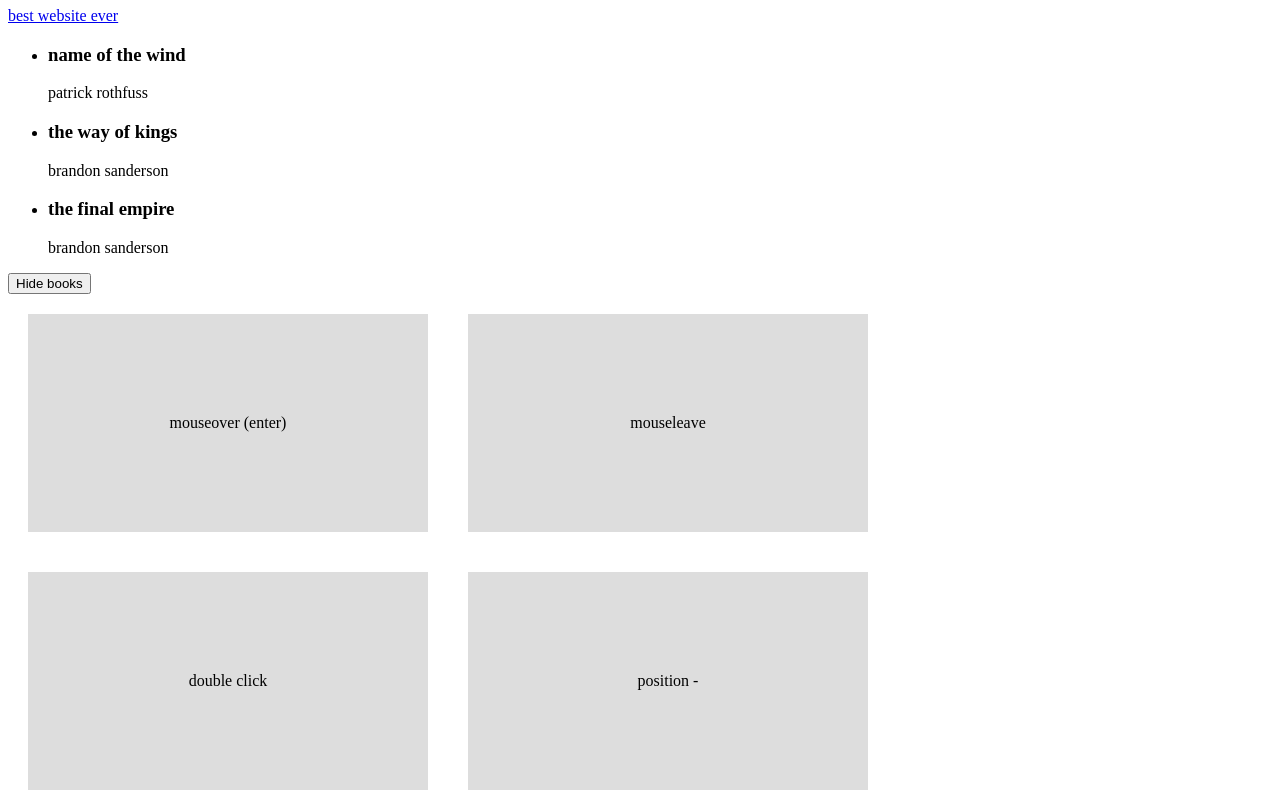
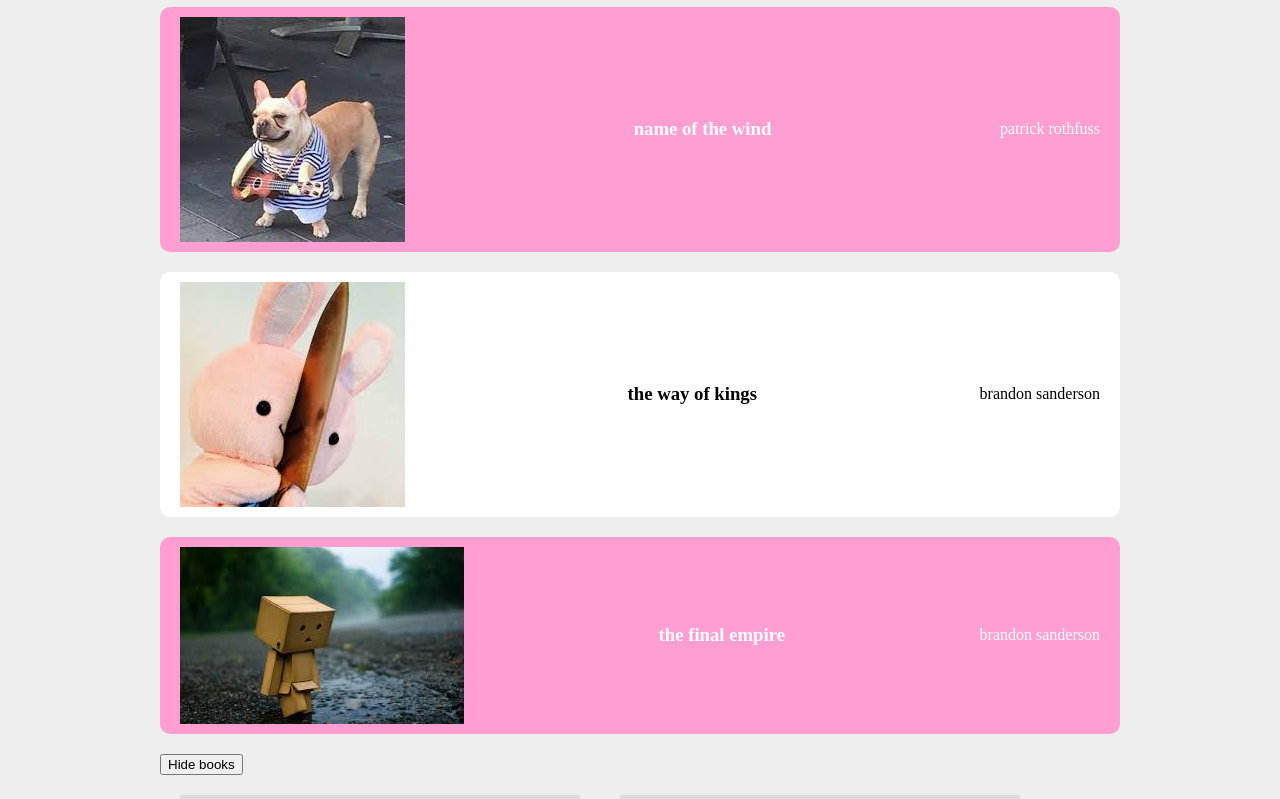
Before and after one commit to pikkukurkku/vue_tutorial, a plain HTML site: page index.html in a window 1280 px wide. Shown: the part 73-872 px from the top of the page. Drawn offline with nearby package versions, Linux system fonts and the light colour scheme.

Commit message:
dynamic classes

```diff
--- a/app.js
+++ b/app.js
@@ -9,9 +9,9 @@ const app = Vue.createApp({
     //   x: 0,
     //   y: 0
     books: [
-        { title: 'name of the wind', author: 'patrick rothfuss'},
-        { title: 'the way of kings', author: 'brandon sanderson'},
-        { title: 'the final empire', author: 'brandon sanderson'},
+        { title: 'name of the wind', author: 'patrick rothfuss', img: 'assets/jpeg1.jpg', isFav: true },
+        { title: 'the way of kings', author: 'brandon sanderson', img: 'assets/jpeg2.jpg', isFav: false},
+        { title: 'the final empire', author: 'brandon sanderson', img: 'assets/jpeg3.jpg', isFav: true},
     ]
     };
   },
--- a/index.html
+++ b/index.html
@@ -6,6 +6,29 @@
     <title>Learning Vue</title>
     <script src="https://unpkg.com/vue@3.0.2"></script>
     <style>
+        body{
+            background: #eee;
+            max-width: 960px;
+            margin: 20px auto;
+        }
+        p, h3, ul {
+            margin: 0;
+            padding: 0;
+        }
+        li {
+            list-style-type: none;
+            background: #fff;
+            margin: 20px auto;
+            padding: 10px 20px;
+            border-radius: 10px;
+            display: flex;
+            align-items: center;
+            justify-content: space-between;
+        }
+        li.fav {
+            background: #ff9ed2;
+            color: white;
+        }
       .box {
         padding: 100px 0;
         width: 400px;
@@ -21,7 +44,7 @@
 
     <div id="app">
 <!--attribute binding-->
-<a v-bind:href="url">best website ever</a>
+<!-- <a :href="url">best website ever</a> -->
 
 
 
@@ -29,13 +52,17 @@
       <div v-if="showBooks">
         <!-- <p>{{ books[0].title }} - {{ books[0].author }}</p> -->
          <ul>
-            <li v-for="book in books">
+            <li v-for="book in books" v-bind:class="{ fav: book.isFav }">
+                <img :src="book.img" :alt="book.title">
                 <h3>{{ book.title }}</h3>
                 <p>{{ book.author }}</p>
             </li>
-
          </ul>
       </div>
+
+
+
+
       <button @click="toggleShowBooks">
         <!-- <span v-if="showBooks">Hide books</span>
         <span v-if="!showBooks">Show books</span> -->
```
Also changed, not shown: assets/jpeg1.jpg (added), assets/jpeg2.jpg (added), assets/jpeg3.jpg (added).
